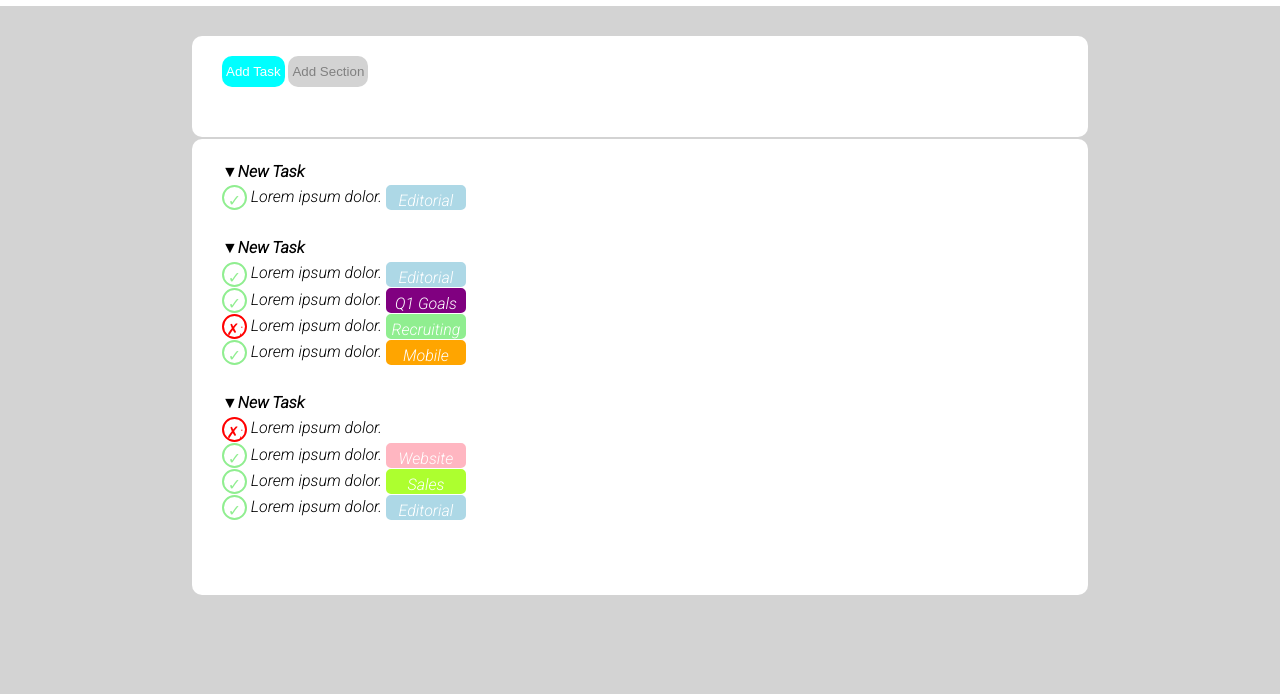
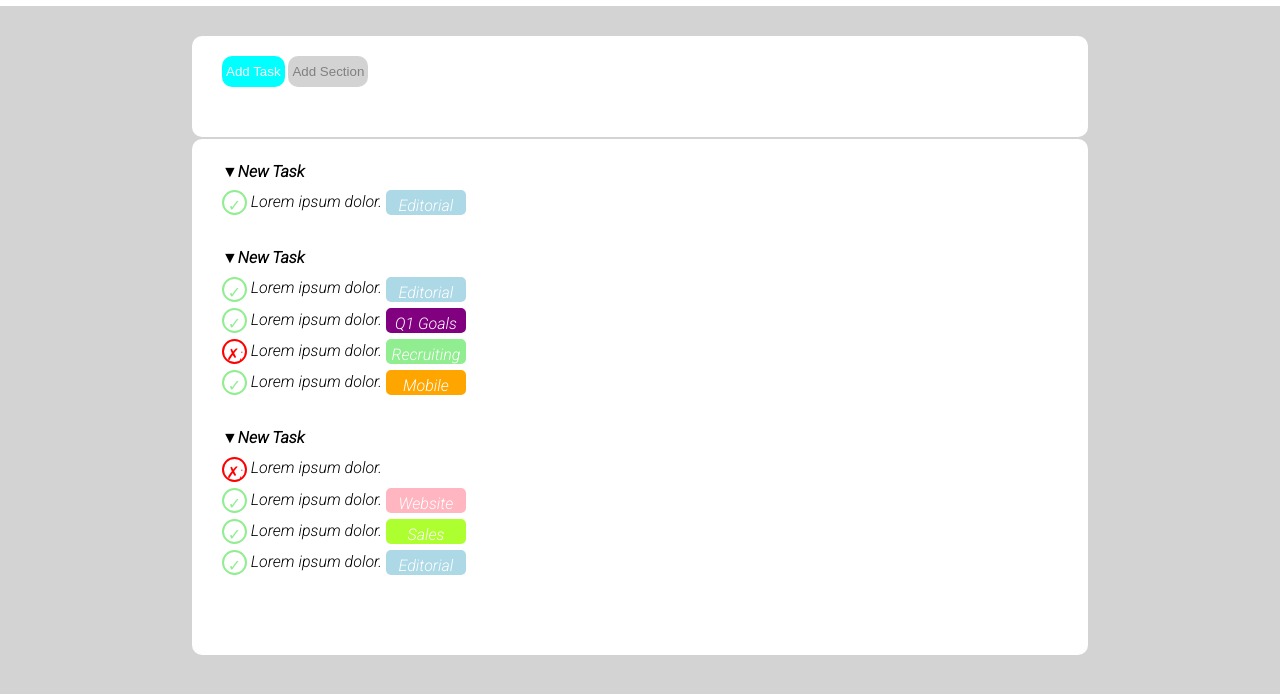
Before and after one commit to GianlucaSirianni/html-css-toboolist, a plain HTML site: page index.html in a window 1280 px wide. Shown: the part 100-794 px from the top of the page. Drawn offline with Linux system fonts and the light colour scheme.

Commit message:
aggiunta spaziatura tra gli elementi della lista

```diff
--- a/assets/css/style.css
+++ b/assets/css/style.css
@@ -184,3 +184,9 @@ body{
     color: white
     ;
 }
+
+
+p{
+    margin-top: 5px;
+    margin-bottom: 5px;
+}
```
